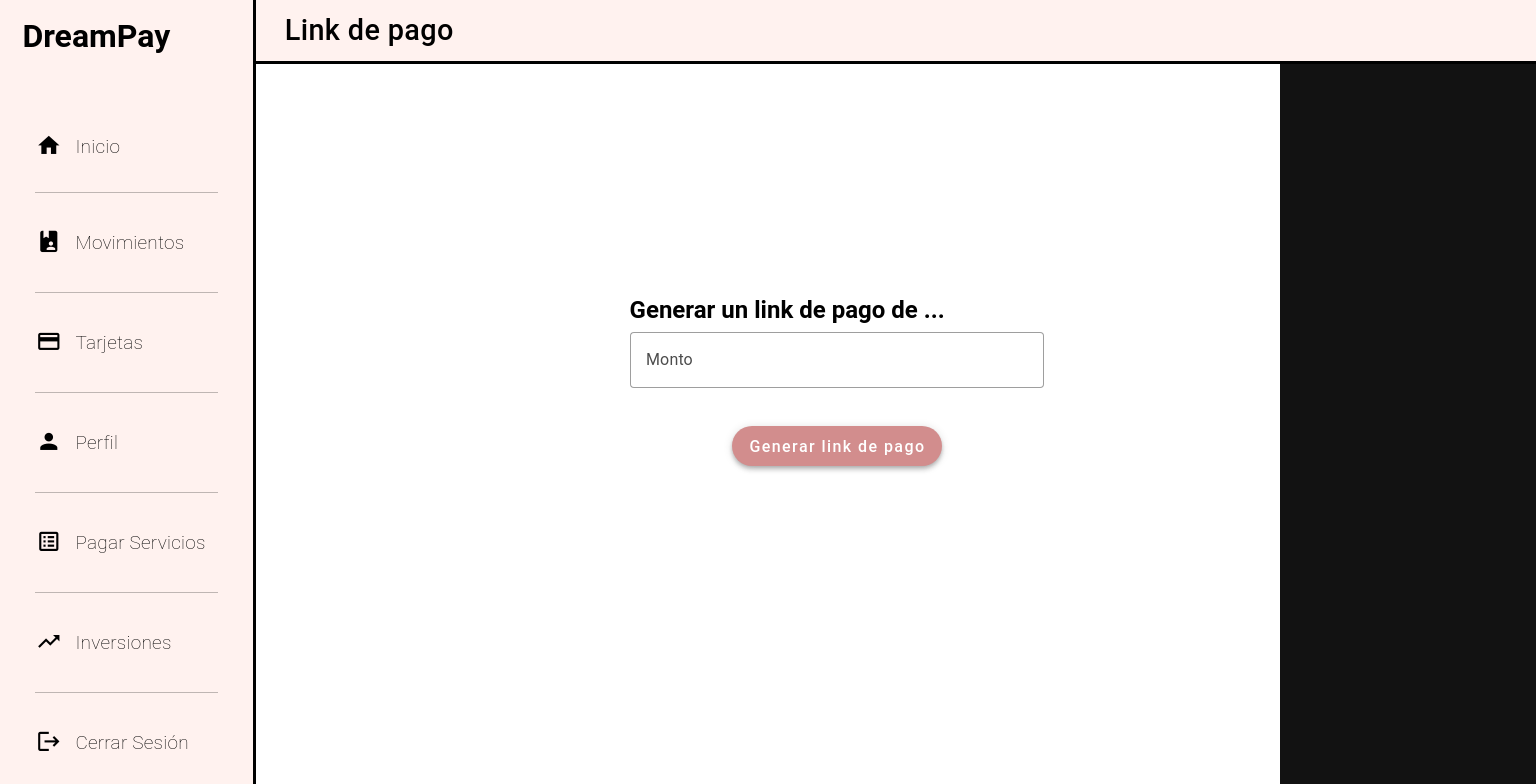
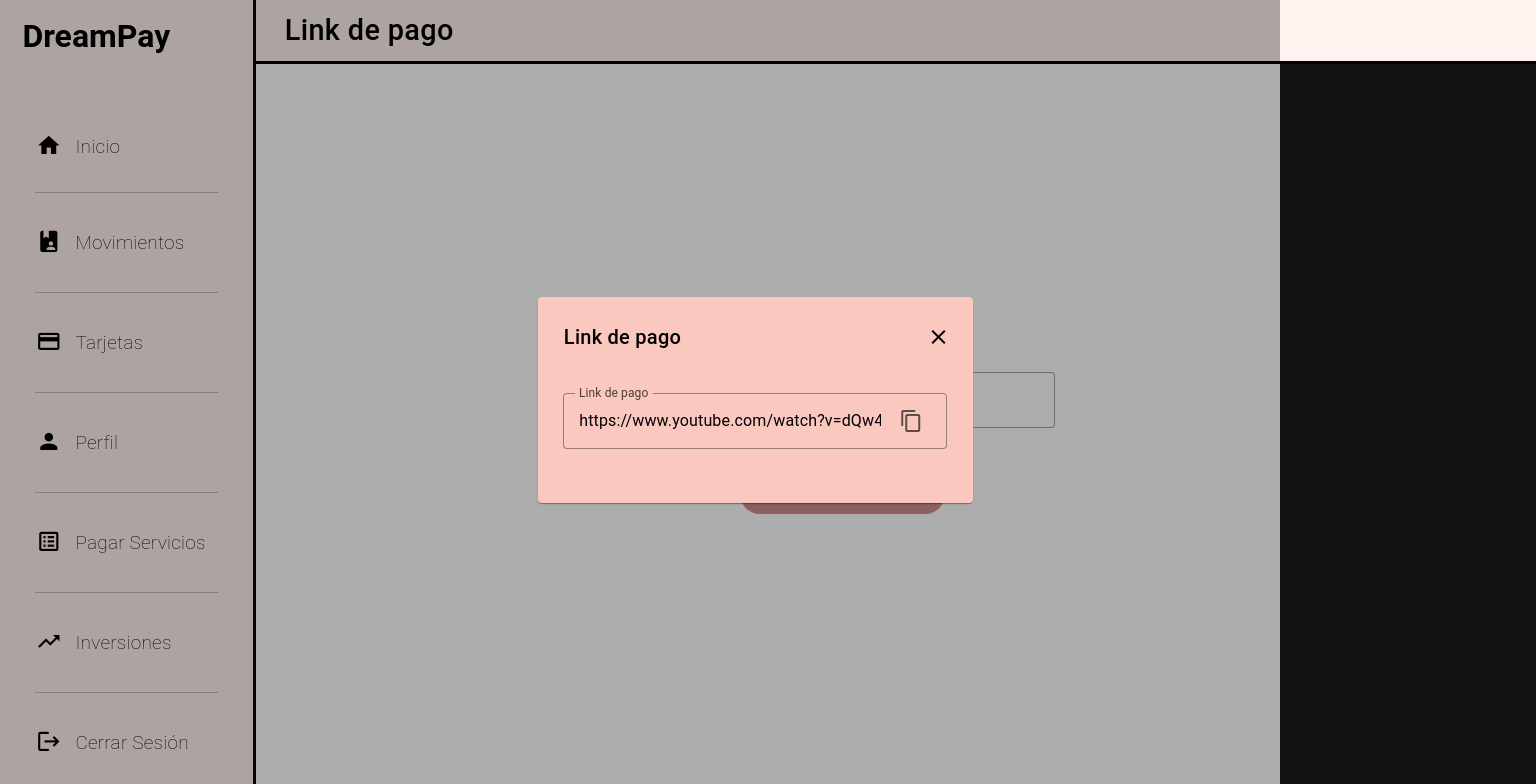
Before and after one commit to BrunTac/tp2-hci, a Vue app: page /linkDePago in a window 1280 px wide. Both pictures are taken after a click on the button "Generar link de pago". Shown: the top 784 px of the page, 1536 px wide, since content can reach past the window. Built offline with nearby package versions, Linux system fonts and the light colour scheme; a small style sheet from the web is missing; a web font is replaced by a local one.

Commit message:
add link overlay

```diff
--- a/src/pages/home.vue
+++ b/src/pages/home.vue
@@ -20,7 +20,7 @@
                         <v-btn
                         rounded="xl"
                         class="text-none"
-                        style="margin-right: 1vw; background-color: #dba4a4; width: auto; height: 2.7vw; color: white; font-size: 1vw; padding: 0 0.7vw;">
+                        style="margin-right: 1vw; background-color: #d28d8d; width: auto; height: 2.7vw; color: white; font-size: 1vw; padding: 0 0.7vw;">
                             Ver información
                             <v-overlay
                             activator="parent"
@@ -242,9 +242,7 @@ const copyToClipboard = () => {
       showBottomSheet.value = true
     })
 }
-</script>
 
-<script setup>
 import { useRouter, useRoute } from 'vue-router'
 
 const router = useRouter()
--- a/src/pages/linkDePago.vue
+++ b/src/pages/linkDePago.vue
@@ -8,7 +8,7 @@
       <v-col cols="auto" style="margin-left: 27vw;">
         <v-form @submit.prevent style="display: flex; flex-direction: column;">
           <v-col>
-            <h2 style="margin-top: 25vh">Generar un link de pago de ...</h2>
+            <h2 style="margin-top: 30vh">Generar un link de pago de ...</h2>
             <v-text-field
               label="Monto"
               clearable
@@ -17,21 +17,97 @@
               color="#d28d8d"
               style="margin-top: 0.5vh"
             />
-            <v-btn
-              rounded="pill"
-              class="text-none"
-              style="background-color: #d28d8d; height: 5vh; color: white; font-size: 2vh; margin-left: 8vw; margin-right: 8vw; margin-top: 2vh">
-              Generar link de pago
-            </v-btn>
+            <v-card-actions>
+              <v-btn
+                rounded="pill"
+                class="text-none"
+                style="background-color: #d28d8d; height: 5vh; width:16vw; color: white; font-size: 2vh; margin-left: 8vw; margin-right: 8vw; margin-top: 2vh">
+                Generar link de pago
+                <v-overlay
+                  activator="parent"
+                  v-model="overlay"
+                  style="width: 100%; height: 100%; display: flex; align-items: center; justify-content: center;">
+                  <v-card
+                    class="home-card"
+                    style="width: 34vw;
+                                        display: flex;
+                                        flex-direction: column;
+                                        background-color: #fbc8c0;
+                                        margin-left: 18vw;
+                                        color: black;">
+                    <div style="display: flex; justify-content: space-between; align-items: center;">
+                      <v-card-title style="margin-top: 2vh; margin-left: 0.8vw;">Link de pago</v-card-title>
+                      <v-btn
+                        icon
+                        variant="text"
+                        style="margin-top: 2vh; margin-right: 0.8vw;"
+                        @click="overlay = false"
+                      >
+                        <v-icon>mdi-close</v-icon>
+                      </v-btn>
+                    </div>
+                    <v-text-field
+                      label="Link de pago"
+                      v-model="link"
+                      readonly
+                      variant="outlined"
+                      style="margin: 4vh 2vw;"
+                    >
+                      <template v-slot:append-inner>
+                        <v-btn
+                          icon
+                          variant="plain"
+                          @click="copyToClipboard"
+                        >
+                          <v-icon>mdi-content-copy</v-icon>
+                        </v-btn>
+                      </template>
+                    </v-text-field>
+                  </v-card>
+                </v-overlay>
+              </v-btn>
+            </v-card-actions>
           </v-col>
         </v-form>
       </v-col>
     </v-row>
   </v-container>
+  <v-bottom-sheet v-model="showBottomSheet" transition="slide-y-reverse-transition">
+    <v-card class="link-card" style="display: flex; align-items: center; justify-content: center;">
+      <v-card-text style="font-size: 1.2vw; font-weight: 450;">{{ copyMessage }}</v-card-text>
+    </v-card>
+  </v-bottom-sheet>
 </template>
 
-<script>
+<script setup>
+import { ref } from 'vue'
+
+const link = ref('https://www.youtube.com/watch?v=dQw4w9WgXcQ')
+const showBottomSheet = ref(false)
+const copyMessage = ref('')
+const overlay = ref(false)
+
+const copyToClipboard = () => {
+  navigator.clipboard.writeText(link.value)
+    .then(() => {
+      copyMessage.value = 'Link de pago copiado!'
+      showBottomSheet.value = true
+      setTimeout(() => {
+        showBottomSheet.value = false
+      }, 3000)
+    })
+    .catch(() => {
+      copyMessage.value = 'Error al copiar el link de pago'
+      showBottomSheet.value = true
+    })
+}
 </script>
 
 <style scoped>
+.link-card {
+  background-color: #ffe9e5;
+  border: 1px solid #cac4d0;
+  border-radius: 1.5rem;
+  color: black;
+}
 </style>
--- a/typed-router.d.ts
+++ b/typed-router.d.ts
@@ -20,6 +20,9 @@ declare module 'vue-router/auto-routes' {
   export interface RouteNamedMap {
     '/': RouteRecordInfo<'/', '/', Record<never, never>, Record<never, never>>,
     '/home': RouteRecordInfo<'/home', '/home', Record<never, never>, Record<never, never>>,
+    '/ingresar': RouteRecordInfo<'/ingresar', '/ingresar', Record<never, never>, Record<never, never>>,
+    '/linkDePago': RouteRecordInfo<'/linkDePago', '/linkDePago', Record<never, never>, Record<never, never>>,
     '/movimientos': RouteRecordInfo<'/movimientos', '/movimientos', Record<never, never>, Record<never, never>>,
+    '/transferir': RouteRecordInfo<'/transferir', '/transferir', Record<never, never>, Record<never, never>>,
   }
 }
```
Also changed, not shown: .eslintrc-auto-import.json.
